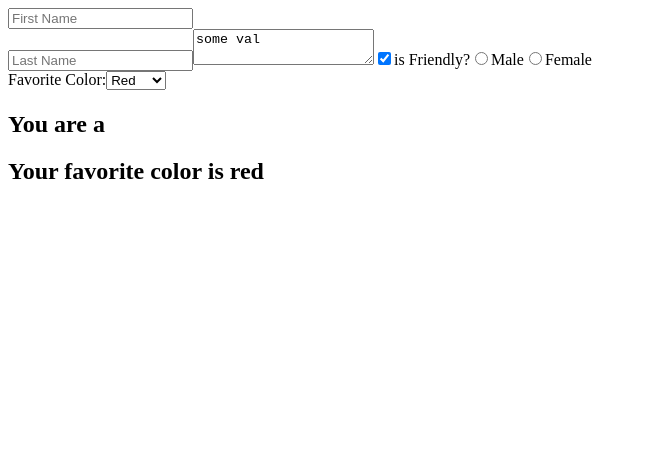
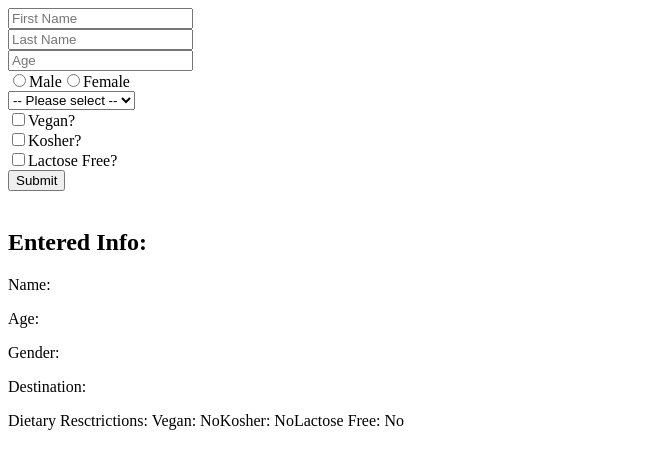
Before and after one commit to sashiba/react-course1, a React (Create React App) app: page / in a window 1280 px wide. Shown: the top 468 px of the page, without its empty margins (0-647 px from the left). Built offline with nearby package versions, Linux system fonts and the light colour scheme.

Commit message:
task chall

```diff
--- /dev/null
+++ b/src/formCh.js
@@ -0,0 +1,136 @@
+import React, { Component } from "react";
+
+class App extends Component {
+  constructor() {
+    super();
+
+    this.state = {
+      firstName: "",
+      lastName: "",
+      age: "",
+      gender: "",
+      destination: "",
+      isVegan: false,
+      isKosher: false,
+      isLactoseFree: false,
+    };
+
+    this.handleChange = this.handleChange.bind(this);
+  }
+
+  handleChange(event) {
+    const { name, value, type, checked } = event.target;
+    type === "checkbox"
+      ? this.setState({ [name]: checked })
+      : this.setState({ [name]: value });
+  }
+
+  render() {
+    return (
+      <main>
+        <form>
+          <input
+            name="firstName"
+            value={this.state.firstName}
+            onChange={this.handleChange}
+            placeholder="First Name"
+          />{" "}
+          <br />
+          <input
+            name="lastName"
+            value={this.state.lastName}
+            onChange={this.handleChange}
+            placeholder="Last Name"
+          />{" "}
+          <br />
+          <input
+            name="age"
+            value={this.state.age}
+            onChange={this.handleChange}
+            placeholder="Age"
+          />{" "}
+          <br />
+          <label>
+            <input
+              type="radio"
+              name="gender"
+              value="male"
+              checked={this.state.gender === "male"}
+              onChange={this.handleChange}
+            />
+            Male
+          </label>
+          <label>
+            <input
+              type="radio"
+              name="gender"
+              value="female"
+              checked={this.state.gender === "female"}
+              onChange={this.handleChange}
+            />
+            Female
+          </label>
+          <br />
+          <select
+            value={this.state.destination}
+            name="destination"
+            onChange={this.handleChange}
+          >
+            <option value="">-- Please select --</option>
+            <option value="germany">Germany</option>
+            <option value="norway">Norway</option>
+            <option value="north pole">North Pole</option>
+            <option value="south pole">South Pole</option>
+          </select>
+          <br />
+          <label>
+            <input
+              type="checkbox"
+              name="isVegan"
+              onChange={this.handleChange}
+              checked={this.state.isVegan}
+            />
+            Vegan?
+          </label>
+          <br />
+          <label>
+            <input
+              type="checkbox"
+              name="isKosher"
+              onChange={this.handleChange}
+              checked={this.state.isKosher}
+            />
+            Kosher?
+          </label>
+          <br />
+          <label>
+            <input
+              type="checkbox"
+              name="isLactoseFree"
+              onChange={this.handleChange}
+              checked={this.state.isLactoseFree}
+            />
+            Lactose Free?
+          </label>
+          <br />
+          <button>Submit</button>
+        </form>
+        <br />
+        <h2>Entered Info:</h2>
+        <p>
+          Name: {this.state.firstName} {this.state.lastName}
+        </p>
+        <p>Age: {this.state.age}</p>
+        <p>Gender: {this.state.gender}</p>
+        <p>Destination: {this.state.destination}</p>
+        <p>
+          Dietary Resctrictions: Vegan: {this.state.isVegan ? "Yes" : "No"}
+          Kosher: {this.state.isKosher ? "Yes" : "No"}
+          Lactose Free: {this.state.isLactoseFree ? "Yes" : "No"}
+        </p>
+      </main>
+    );
+  }
+}
+
+export default App;
--- a/src/formsTask.js
+++ b/src/formsTask.js
@@ -23,9 +23,11 @@ class App extends Component {
       : this.setState({ [name]: value });
   }
 
+  handleSubmit() {}
+
   render() {
     return (
-      <form>
+      <form onSubmit={this.handleSubmit}>
         <input
           type="text"
           value={this.state.firstName}
@@ -90,6 +92,8 @@ class App extends Component {
         </h1>
         <h2>You are a {this.state.gender}</h2>
         <h2>Your favorite color is {this.state.favColor}</h2>
+
+        <button>Submit</button>
       </form>
     );
   }
--- a/src/index.js
+++ b/src/index.js
@@ -1,6 +1,6 @@
 import React from "react";
 import ReactDOM from "react-dom";
 // import App from "./App.js";
-import App from "./formsTask.js";
+import App from "./formCh.js";
 
 ReactDOM.render(<App />, document.getElementById("root"));
```
